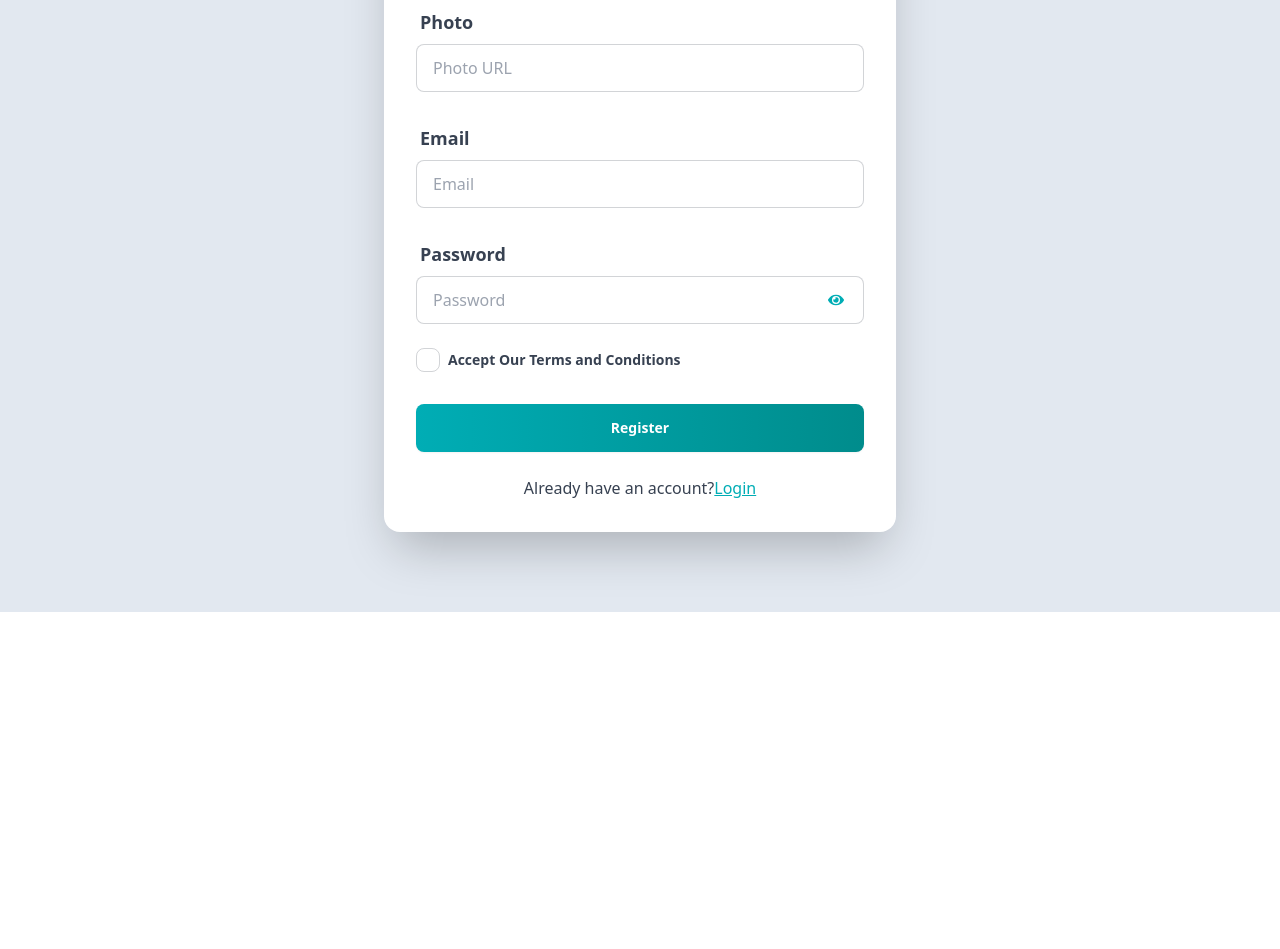
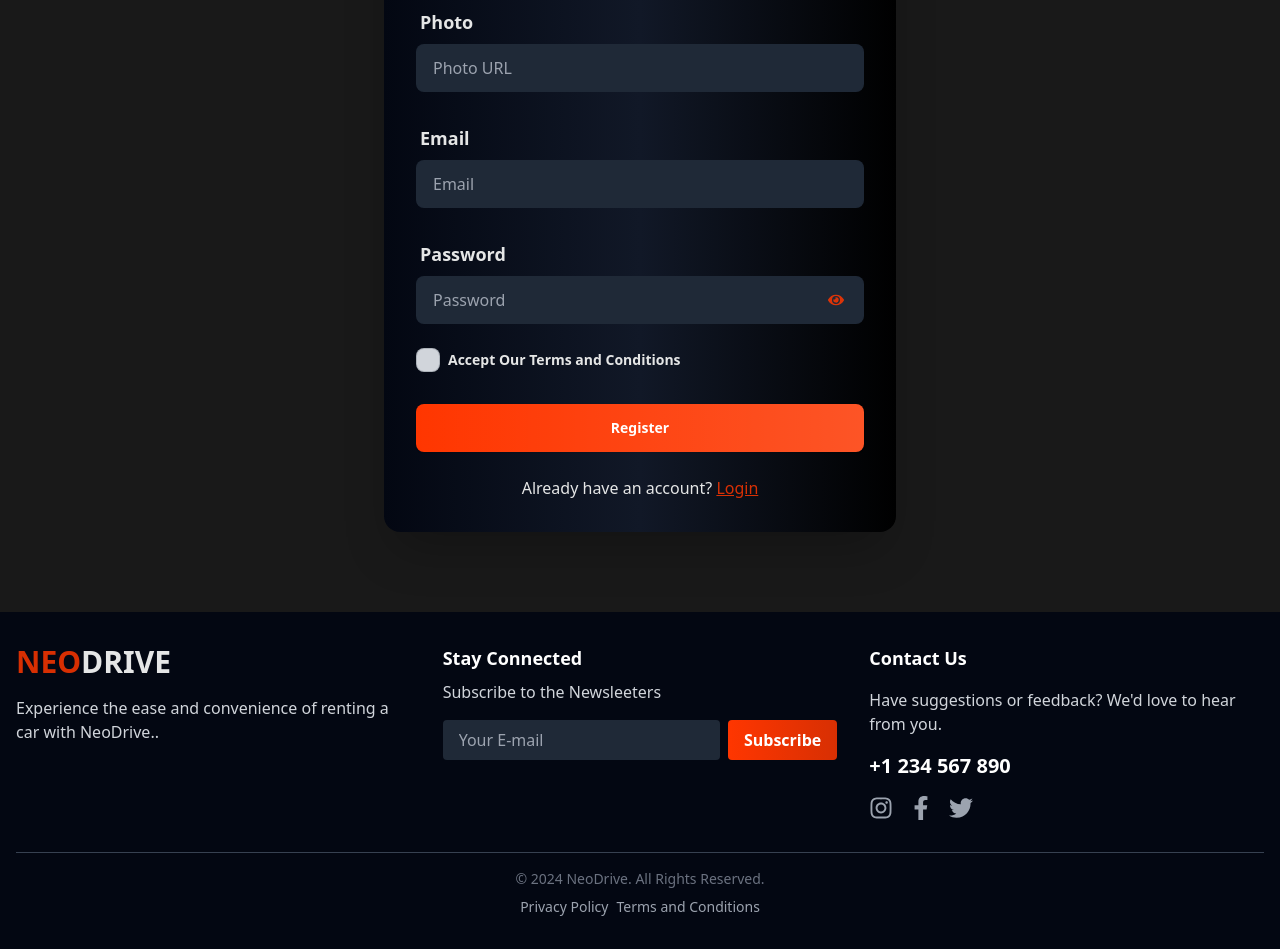
Before and after one commit to IftekarRahmanRuhit/NeoDrive-client-side, a React (Vite) app: page /register in a window 1280 px wide. Shown: the part 380-1329 px from the top of the page. Before the commit the page ends 992 px from the top, so only its background shows below. Built offline with nearby package versions, Linux system fonts and the light colour scheme; no server answers.

Commit message:
added design for register page and added footer

```diff
--- a/src/Components/Footer.jsx
+++ b/src/Components/Footer.jsx
@@ -1,10 +1,89 @@
-
+import { FaInstagram, FaFacebookF, FaTwitter } from "react-icons/fa";
+import React from "react";
 
 const Footer = () => {
     return (
-        <div>
+        <div className="max-w-screen-2xl mx-auto">
+        <footer className="bg-gray-950 text-white py-8 px-4">
+          <div className="max-w-7xl mx-auto grid grid-cols-1 md:grid-cols-3 gap-8">
+            <div>
+              <div className="flex space-x-2">
 
-        </div>
+                <h2 className="text-3xl font-bold text-[#ff3700d7]">NEO<span className="text-base-300">DRIVE</span> </h2>
+              </div>
+
+              <p className="mt-4 text-gray-300">
+              Experience the ease and convenience of renting a car with NeoDrive..
+              </p>
+            </div>
+
+            <div>
+              <h3 className="text-lg font-semibold">Stay Connected</h3>
+              <p className="mt-2 text-gray-300">
+              Subscribe to the Newsleeters
+              </p>
+              <form className="mt-4 flex items-center space-x-2">
+                <input
+                  type="email"
+                  placeholder="Your E-mail"
+                  className="w-full px-4 py-2 rounded bg-gray-800 text-gray-300 focus:outline-none focus:ring-2 focus:ring-gray-700"
+                />
+                <button
+                  type="submit"
+                  className="bg-gradient-to-r from-[#FF3600] to-[#ff3700d7]  text-white font-semibold py-2 px-4 rounded"
+                >
+                  Subscribe
+                </button>
+              </form>
+            </div>
+
+            <div className="space-y-4">
+              <h3 className="text-lg font-semibold">Contact Us</h3>
+              <p className="text-gray-300">
+                Have suggestions or feedback? We'd love to hear from you.
+              </p>
+              <p className="text-xl font-bold">+1 234 567 890</p>
+
+              <div className="flex space-x-4">
+                <a
+                  href="http://www.instagram.com/"
+                  className="text-gray-400 hover:text-pink-500"
+                  aria-label="Follow us on Instagram"
+                >
+                  <FaInstagram className="text-2xl" />
+                </a>
+                <a
+                  href="https://www.facebook.com/"
+                  className="text-gray-400 hover:text-blue-600"
+                  aria-label="Follow us on Facebook"
+                >
+                  <FaFacebookF className="text-2xl" />
+                </a>
+                <a
+                  href="https://www.x.com/"
+                  className="text-gray-400 hover:text-blue-600"
+                  aria-label="Follow us on Twitter"
+                >
+                  <FaTwitter className="text-2xl" />
+                </a>
+              </div>
+            </div>
+          </div>
+
+          <div className="border-t border-gray-700 mt-8 pt-4 text-center text-sm text-gray-500">
+            <p>© 2024 NeoDrive. All Rights Reserved.</p>
+            <p className="mt-2 space-x-2">
+              <a href="" className="hover:underline text-gray-400">
+                Privacy Policy
+              </a>
+
+              <a href="" className="hover:underline text-gray-400">
+                Terms and Conditions
+              </a>
+            </p>
+          </div>
+        </footer>
+      </div>
     );
 };
 
--- a/src/Layouts/MainLayout.jsx
+++ b/src/Layouts/MainLayout.jsx
@@ -7,9 +7,15 @@ const MainLayout = () => {
     return (
         <div>
              <Toaster />
-            <Navbar></Navbar>
-            <Outlet></Outlet>
-            <Footer></Footer>
+           <div>
+           <Navbar></Navbar>
+           </div>
+           <div className="min-h-[calc(100vh-417px)]">
+             <Outlet></Outlet>
+             </div>
+           <div>
+           <Footer></Footer>
+           </div>
         </div>
     );
 };
--- a/src/Pages/Authentication/Login.jsx
+++ b/src/Pages/Authentication/Login.jsx
@@ -126,7 +126,7 @@ const Login = () => {
             </div>
 
             <p className="text-center mt-4 font-medium text-base-300">
-              Don't have an account?
+              Don't have an account? {" "}
               <Link to="/register" className="text-[#ff3700d7] underline dark:text-[#00ADB5]">
                 Register
               </Link>
--- a/src/Pages/Authentication/Register.jsx
+++ b/src/Pages/Authentication/Register.jsx
@@ -53,21 +53,21 @@ const Register = () => {
   };
 
   return (
-    <div className="hero min-h-screen bg-slate-200 max-w-screen-2xl mx-auto">
+    <div className="hero min-h-screen bg-[#191919] max-w-screen-2xl mx-auto">
 
       <div className="hero-content flex-col lg:flex-row-reverse w-full">
-        <div className="card bg-white dark:bg-gray-800 w-full max-w-lg shrink-0 shadow-2xl  mb-16 mt-4">
+        <div className="card bg-gradient-to-r from-gray-950 via-gray-900 to-black w-full max-w-lg shrink-0 shadow-2xl  mb-16 mt-4">
           <form onSubmit={handleRegister} className="card-body">
             {/* <img className="w-12 h-12 mx-auto" src={register} alt="" /> */}
-            <h1 className="text-3xl font-bold text-center text-[#00ADB5] mt-3">
+            <h1 className="text-3xl font-bold text-center text-[#ff3700d7] mt-3">
               Create an account
             </h1>
-            <p className="text-center text-gray-500 font-medium">
+            <p className="text-center text-base-300 font-medium">
               Please fill in your details to create an account
             </p>
             <div className="form-control mt-4">
               <label className="label">
-                <span className="label-text text-lg font-semibold text-gray-700 dark:text-gray-200">
+                <span className="label-text text-lg font-semibold text-base-300">
                   Name
                 </span>
               </label>
@@ -75,13 +75,13 @@ const Register = () => {
                 type="text"
                 name="name"
                 placeholder="Name"
-                className="input input-bordered focus:outline-none focus:ring-2 focus:ring-[#00ADB5] dark:bg-gray-700 dark:text-white dark:border-gray-600"
+                className="input input-bordered focus:outline-none focus:ring-2 focus:ring-gray-700 bg-gray-800 text-white"
                 required
               />
             </div>
             <div className="form-control mt-4">
               <label className="label">
-                <span className="label-text text-lg font-semibold text-gray-700 dark:text-gray-200">
+                <span className="label-text text-lg font-semibold text-base-300">
                   Photo
                 </span>
               </label>
@@ -89,13 +89,13 @@ const Register = () => {
                 type="text"
                 name="photo"
                 placeholder="Photo URL"
-                className="input input-bordered focus:outline-none focus:ring-2 focus:ring-[#00ADB5] dark:bg-gray-700 dark:text-white dark:border-gray-600"
+                className="input input-bordered focus:outline-none focus:ring-2 focus:ring-gray-700 bg-gray-800 text-white"
                 required
               />
             </div>
             <div className="form-control mt-4">
               <label className="label">
-                <span className="label-text text-lg font-semibold text-gray-700 dark:text-gray-200">
+                <span className="label-text text-lg font-semibold text-base-300">
                   Email
                 </span>
               </label>
@@ -103,13 +103,13 @@ const Register = () => {
                 type="email"
                 name="email"
                 placeholder="Email"
-                className="input input-bordered focus:outline-none focus:ring-2 focus:ring-[#00ADB5] dark:bg-gray-700 dark:text-white dark:border-gray-600"
+                className="input input-bordered focus:outline-none focus:ring-2 focus:ring-gray-700 bg-gray-800 text-white"
                 required
               />
             </div>
             <div className="form-control relative mt-4">
               <label className="label">
-                <span className="label-text text-lg font-semibold text-gray-700 dark:text-gray-200">
+                <span className="label-text text-lg font-semibold text-base-300">
                   Password
                 </span>
               </label>
@@ -117,12 +117,12 @@ const Register = () => {
                 type={showPassword ? "text" : "password"}
                 name="password"
                 placeholder="Password"
-                className="input input-bordered focus:outline-none focus:ring-2 focus:ring-[#00ADB5] dark:bg-gray-700 dark:text-white dark:border-gray-600"
+                className="input input-bordered focus:outline-none focus:ring-2 focus:ring-gray-700 bg-gray-800 text-white"
               />
               <button
                 type="button"
                 onClick={() => setShowPassword(!showPassword)}
-                className="absolute right-5 bottom-4 text-[#00ADB5]"
+                className="absolute right-5 bottom-4 text-[#ff3700d7]"
               >
                 {showPassword ? <FaEyeSlash /> : <FaEye />}
               </button>
@@ -131,21 +131,21 @@ const Register = () => {
               <input
                 type="checkbox"
                 name="terms"
-                className="checkbox dark:bg-gray-300"
+                className="checkbox bg-gray-300"
                 required
               />
-              <span className="label-text font-semibold text-gray-700 dark:text-gray-200">
+              <span className="label-text font-semibold text-base-300">
                 Accept Our Terms and Conditions
               </span>
             </div>
             <div className="form-control mt-6">
-              <button className="btn border-none bg-gradient-to-r from-[#00ADB5] to-[#008C8C] text-white hover:bg-gradient-to-l hover:bg-[#008C8C] transition-all duration-300 font-semibold dark:bg-gradient-to-r dark:from-[#00ADB5] dark:to-[#008C8C] dark:hover:bg-gradient-to-l dark:hover:bg-[#008C8C]">
+              <button className="btn border-none  bg-gradient-to-r from-[#FF3600] to-[#ff3700d7] text-white hover:bg-gradient-to-l  transition-all duration-300 font-semibold ">
                 Register
               </button>
             </div>
-            <p className="text-center mt-4 font-medium text-gray-700 dark:text-gray-300">
-              Already have an account?
-              <Link to="/login" className="text-[#00ADB5] underline">
+            <p className="text-center mt-4 font-medium text-base-300">
+              Already have an account? {""}
+              <Link to="/login" className="text-[#ff3700d7] underline">
                 Login
               </Link>
             </p>
```
